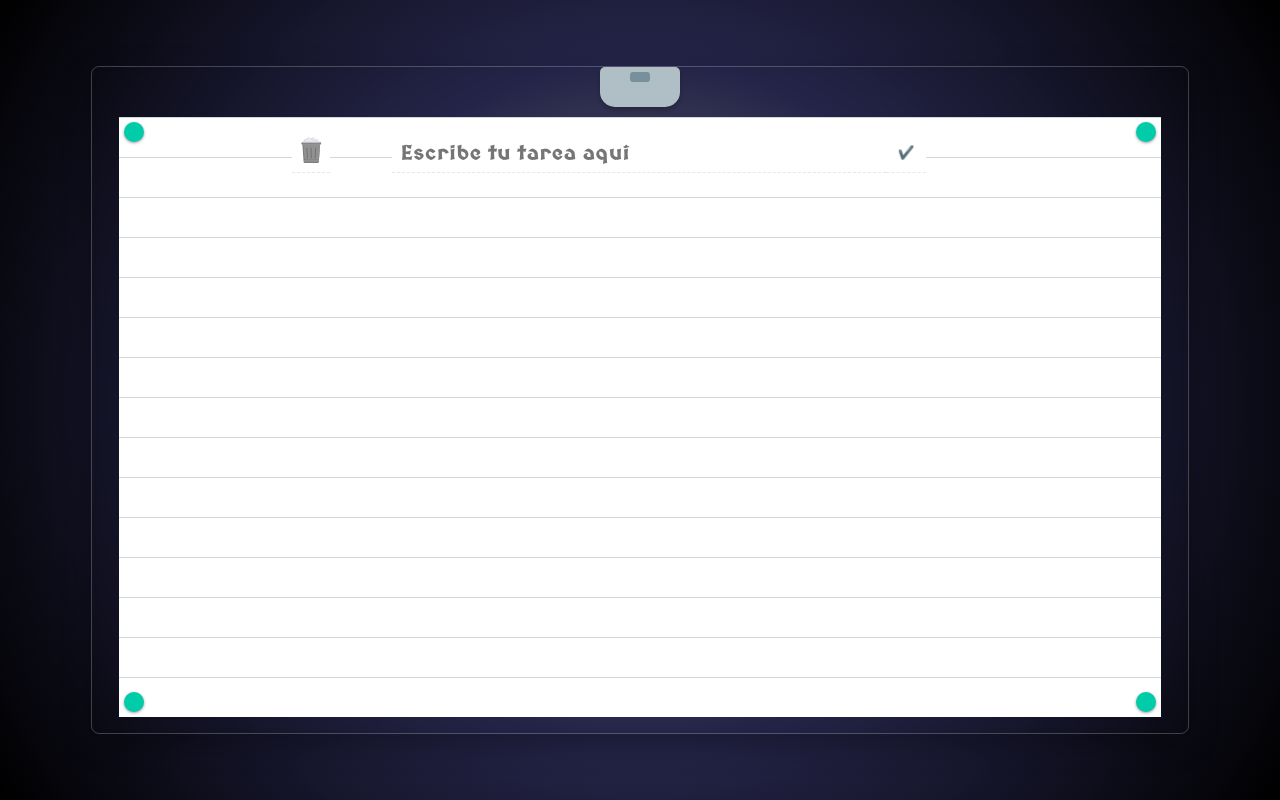
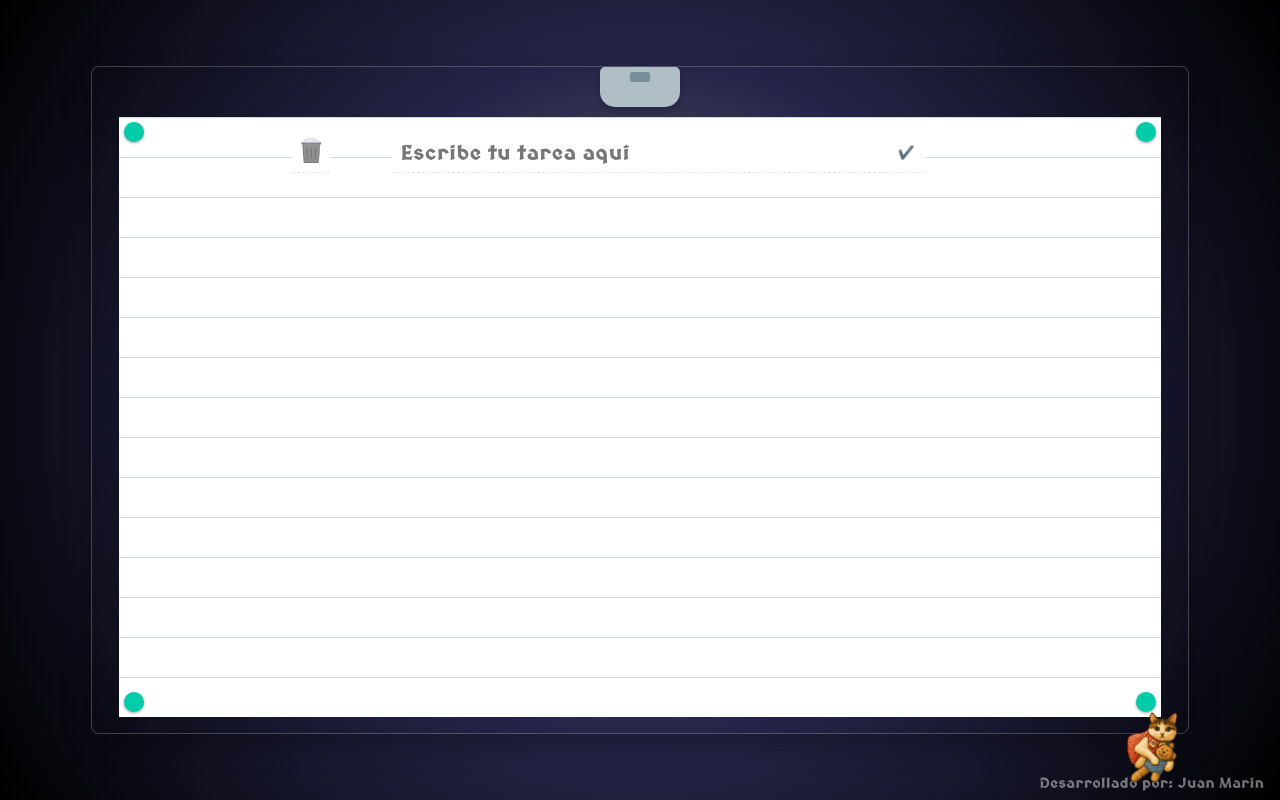
Before and after one commit to JuanM-8/TodoReact, a React (Vite) app: page / in a window 1280 px wide. Built offline with nearby package versions, Linux system fonts and the light colour scheme.

Commit message:
an image was added in footer

```diff
--- a/src/App.css
+++ b/src/App.css
@@ -143,7 +143,7 @@
     transition: 0.3s all;
   }
   button:hover {
-    background: #c2c2c2;
+    background-color: rgba(194, 195, 195, 0.802);
   }
 }
 
@@ -164,6 +164,12 @@
     cursor: pointer;
     background-color: rgba(238, 240, 240, 0.802);
     margin: 0.2rem 1rem;
+    transition: 0.3s;
+
+    &:hover {
+      transform: scale(1.02) !important;
+      background-color: rgba(194, 195, 195, 0.802);
+    }
   }
 
   .done {
@@ -178,7 +184,7 @@
   }
 
   li .date {
-    font-size: clamp(0.4rem, -0.125rem + 2vw, .7rem);
+    font-size: clamp(0.4rem, -0.125rem + 2vw, 0.7rem);
     color: #666;
     margin-right: 10px;
   }
@@ -199,6 +205,27 @@
     }
   }
 }
+footer {
+  position: fixed;
+  bottom: 0;
+  right: 0;
+  padding: 0.5rem 1rem;
+  color: #ffffff73;
+  font-size: 0.9rem;
+  background: transparent;
+  width: 100%;
+  place-items: end;
+}
+.img-footer {
+  position: relative;
+}
+.img-footer img {
+      width: 50px;
+    position: absolute;
+    left: 50%;
+    bottom: 10px;
+    transform: translate(-50%);
+}
 
 @media (max-width: 1300px) {
   .container {
--- /dev/null
+++ b/src/assets/Footer.jsx
@@ -0,0 +1,10 @@
+export function Footer() {
+  return (
+    <footer>
+      <div className="img-footer">
+        <img src="/mm.avif" alt="" />
+        Desarrollado por: Juan Marin
+      </div>
+    </footer>
+  );
+}
--- a/src/main.jsx
+++ b/src/main.jsx
@@ -1,5 +1,11 @@
 import { createRoot } from "react-dom/client";
 import "./index.css";
 import App from "./App.jsx";
+import { Footer } from "./assets/Footer.jsx";
 
-createRoot(document.getElementById("root")).render(<App />);
+createRoot(document.getElementById("root")).render(
+  <>
+    <App />
+    <Footer></Footer>
+  </>
+);
```
Also changed, not shown: public/mm.avif (added).
